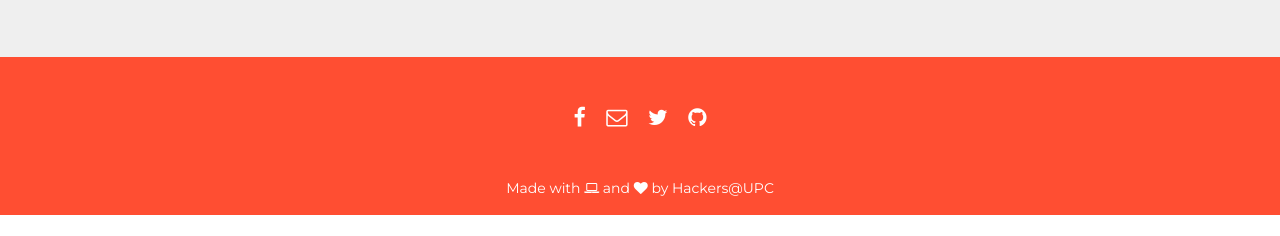
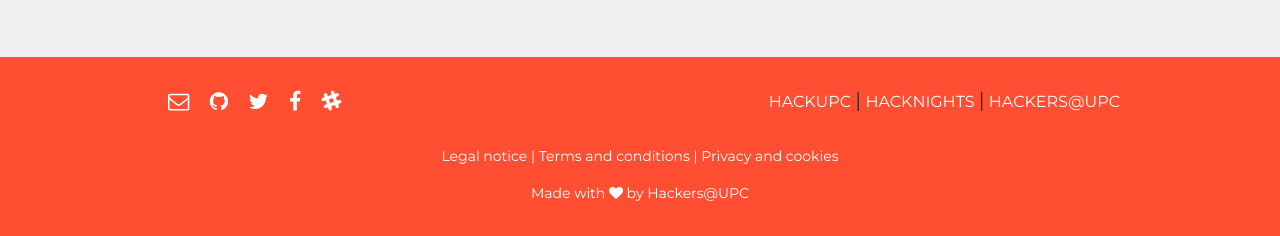
Before and after one commit to hackupc/hackstart-landing, a plain HTML site: page index.html in a window 1280 px wide. Shown: the part 3811-4047 px from the top of the page. Before the commit the page ends 4026 px from the top, so only its background shows below. Drawn offline with nearby package versions, Linux system fonts and the light colour scheme; a script that the page names is missing.

Commit message:
Improved footer

```diff
--- a/assets/css/styles.css
+++ b/assets/css/styles.css
@@ -306,6 +306,24 @@ button p {
 
 /** Footer **/
 
+footer {
+    padding-left: 10vh !important;
+    padding-right: 10vh !important;
+    padding-bottom: 2em;
+}
+
+footer .first-row {
+    padding-top: 2em !important;
+    padding-bottom: 1em;
+}
+
+footer .social-icons {
+    text-align: center;
+}
+
+footer .web-links {
+    text-align: center;
+}
 
 footer .social-icons a {
     margin: 0.5em;
@@ -322,13 +340,14 @@ footer a {
 }
 
 footer .row {
-    padding-top: 3rem;
+    padding-top: 1em;
 }
 
 footer p {
     text-align: center;
     font-size: 14px;
     color: white;
+    margin-bottom: 0 !important;
 }
 
 
@@ -355,6 +374,11 @@ footer p {
         text-align: center;
     }
 
+    footer {
+        padding-left: 15vh !important;
+        padding-right: 15vh !important;
+    }
+
  }
 
 /* Large devices (desktops, 992px and up) */
@@ -376,6 +400,14 @@ footer p {
 
     #location .info {
         padding: 2.5em;
+    }
+
+    footer .social-icons {
+        text-align: left;
+    }
+
+    footer .web-links {
+        text-align: right;
     }
 
  }
@@ -402,4 +434,10 @@ footer p {
     .subtitle {
         font-size:  large;
     }
+
+    footer {
+        padding-left: 20vh !important;
+        padding-right: 20vh !important;
+    }
+
  }
--- a/index.html
+++ b/index.html
@@ -319,18 +319,33 @@
     </div>
 
     <footer class="container-fluid bg-primary-color">
-        <div class="row">
-            <div class="social-icons col-sm-12 text-center">
+        <div class="row first-row">
+            <div class="social-icons col-sm-12 col-lg-6">
+                <a class="btns" target="_blank" href="mailto:hackstart@hackersatupc.org"><i aria-hidden="true" class="fa fa-envelope-o fa-lg"></i></a>
+                <a class="btns" target="_blank" href="https://github.com/hackupc/"><i aria-hidden="true" class="fa fa-github fa-lg"></i></a>
+                <a class="btns" target="_blank" href="https://twitter.com/hackersupc"><i aria-hidden="true" class="fa fa-twitter fa-lg"></i></a>
                 <a class="btns" target="_blank" href="http://fb.com/hackersupc"><i aria-hidden="true" class="fa fa-facebook fa-lg"></i></a>
-                <a class="btns" target="_blank" href="mailto:hackstart@hackersatupc.org"><i aria-hidden="true" class="fa fa-envelope-o fa-lg"></i></a>
-                <a class="btns" target="_blank" href="https://twitter.com/hackersupc"><i aria-hidden="true" class="fa fa-twitter fa-lg"></i></a>
-                <a class="btns" target="_blank" href="https://github.com/hackupc/"><i aria-hidden="true" class="fa fa-github fa-lg"></i></a>
+                <a class="btns" target="_blank" href="http://slack.hackersatupc.org"><i aria-hidden="true" class="fa fa-slack fa-lg"></i></a>
+            </div>
+            <div class="web-links col-sm-12 col-lg-6">
+                <a target="_blank" href="https://hackupc.com">HACKUPC</a> |
+                <a target="_blank" href="https://hacknights.dev">HACKNIGHTS</a> |
+                <a target="_blank" href="https://hackersatupc.org">HACKERS@UPC</a>
             </div>
         </div>
         <div class="row">
-            <div class="col col-lg-4 auto-center">
-                <p>Made with <i class="fa fa-laptop" aria-hidden="true"></i> and <i class="fa fa-heart" aria-hidden="true"></i>
-                    by <a href="https://hackersatupc.org">Hackers@UPC</a> </p>
+            <div class="col col-lg-10 auto-center text-center">
+                <p>
+                    <a target="_blank" href="https://hackupc.com/legal_notice/">Legal notice</a> |
+                    <a target="_blank" href="https://hackersatupc.org/assets/docs/HackStart_Terms_and_Conditions.pdf">Terms and conditions</a> |
+                    <a target="_blank" href="https://hackersatupc.org/assets/docs/Privacy_and_Cookies_Policy_HackStart.pdf">Privacy and cookies</a>
+                </p>
+            </div>
+        </div>
+        <div class="row">
+            <div class="col col-lg-10 auto-center">
+                <p>Made with <i class="fa fa-heart" aria-hidden="true"></i>
+                    by <a target="_blank" href="https://hackersatupc.org">Hackers@UPC</a> </p>
             </div>
         </div>
 
```
